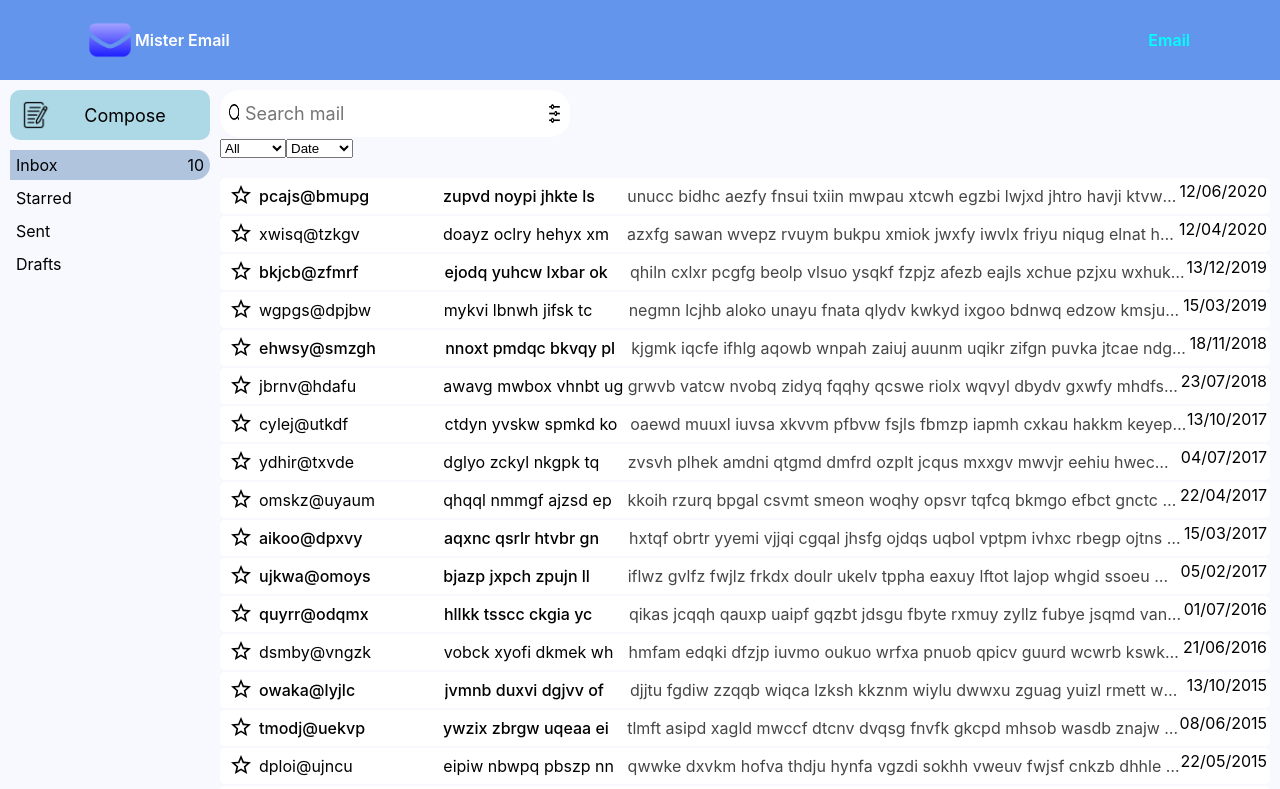
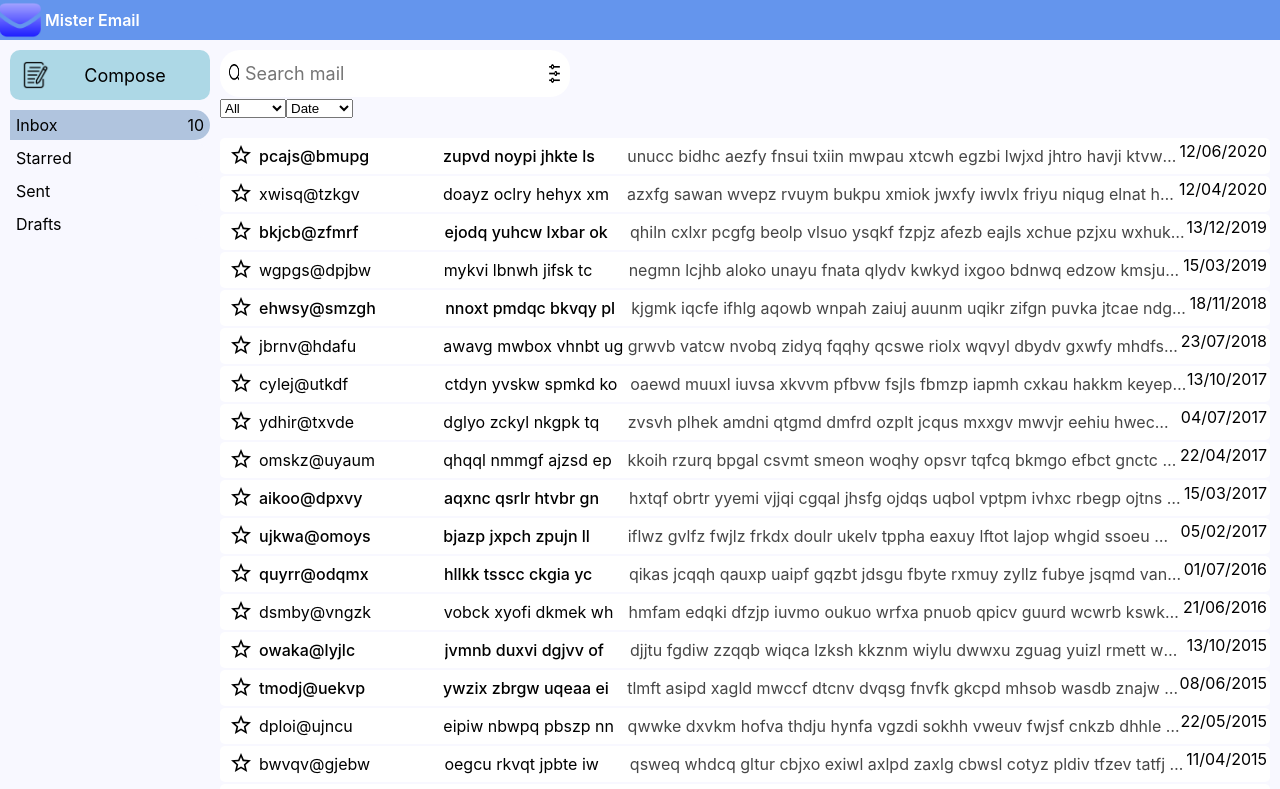
Before and after one commit to codingkinesis/MisterEmail, a React (Vite) app: page /email/1#/inbox in a window 1280 px wide. Shown: the top 789 px of the page. Built offline with nearby package versions, Linux system fonts and the light colour scheme.

Commit message:
remove home page

```diff
--- a/src/App.jsx
+++ b/src/App.jsx
@@ -12,6 +12,7 @@ export function App() {
                 <AppHeader />
                 <main>
                     <Routes>
+                        <Route path="/" element={<Navigate to="/inbox" replace={true} />} />
                         <Route path="/:menu" element={<EmailIndex />} >
                                 <Route path="/:menu/:emailId?" element={<EmailDetails />} />
                         </Route>
--- a/src/cmp/AppHeader.jsx
+++ b/src/cmp/AppHeader.jsx
@@ -1,17 +1,13 @@
-import { NavLink } from "react-router-dom";
 import imgLogo from '../assets/imgs/logo.png';
 
 export function AppHeader() {
 
     return <header className="app-header">
-        <section className="container">
+        <section>
             <div className="logo">
                     <img src={imgLogo} />
                     Mister Email
             </div>
-            <nav>
-                <NavLink to="/inbox">Email</NavLink>
-            </nav>
         </section>
     </header>
 }
```
